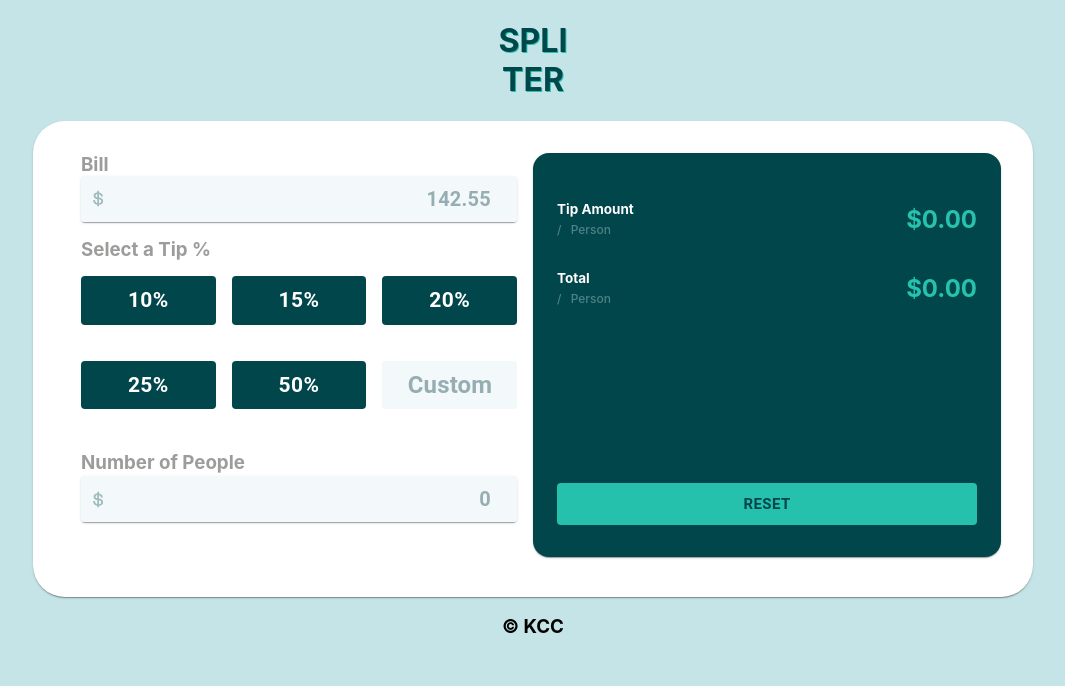
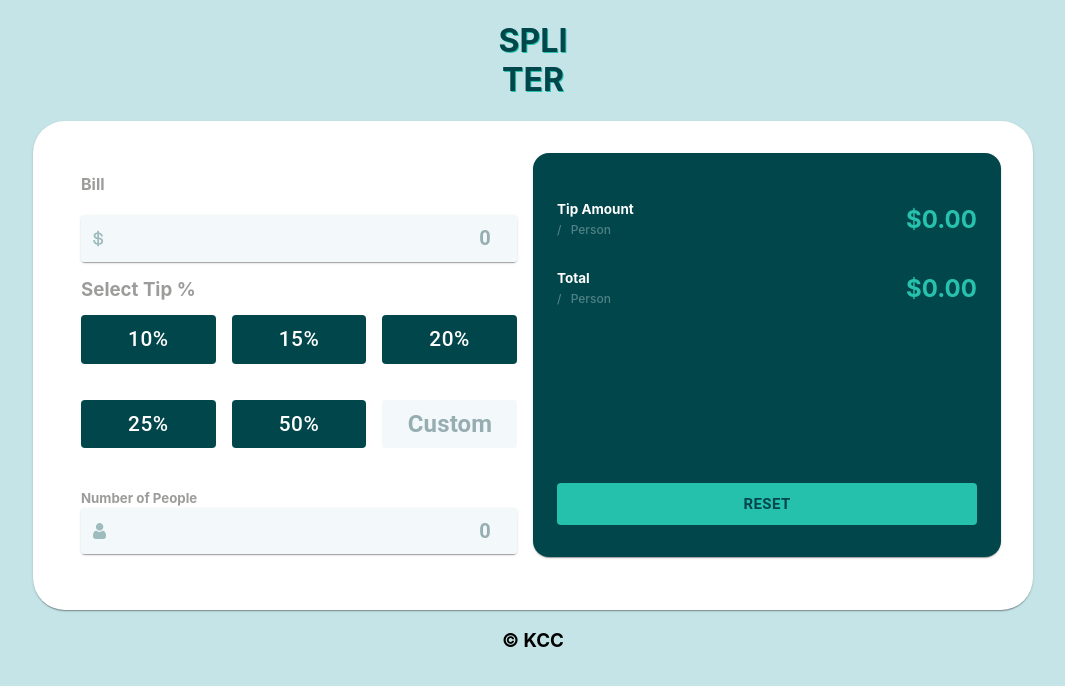
Before and after one commit to KenanOzbelli/Spliter, a React (Create React App) app: page / in a window 1280 px wide. Shown: the top 686 px of the page, without its empty margins (107-1172 px from the left). Built offline with nearby package versions, Linux system fonts and the light colour scheme.

Commit message:
added Functionality and Css Styling

```diff
--- a/public/index.html
+++ b/public/index.html
@@ -24,7 +24,7 @@
       work correctly both with client-side routing and a non-root public URL.
       Learn how to configure a non-root public URL by running `npm run build`.
     -->
-    <title>Tip Calculator</title>
+    <title>Spliter</title>
   </head>
   <body>
     <noscript>You need to enable JavaScript to run this app.</noscript>
--- a/src/Components/Icon/index.js
+++ b/src/Components/Icon/IconDollar.jsx
@@ -1,5 +1,6 @@
-const Icon = () => (
+const IconDollar = () => (
     <svg xmlns="http://www.w3.org/2000/svg" width="11" height="17"><path fill="#9EBBBD" d="M6.016 16.328v-1.464c1.232-.08 2.22-.444 2.964-1.092.744-.648 1.116-1.508 1.116-2.58v-.144c0-.992-.348-1.772-1.044-2.34-.696-.568-1.708-.932-3.036-1.092V4.184c.56.144 1.012.4 1.356.768.344.368.516.816.516 1.344v.288h1.824v-.432c0-.448-.088-.876-.264-1.284a3.783 3.783 0 00-.744-1.116A4.251 4.251 0 007.54 2.9a5.324 5.324 0 00-1.524-.492V.872H4.288V2.36a5.532 5.532 0 00-1.416.324c-.448.168-.84.392-1.176.672-.336.28-.604.616-.804 1.008-.2.392-.3.844-.3 1.356v.144c0 .96.316 1.708.948 2.244.632.536 1.548.884 2.748 1.044v3.912c-.704-.16-1.248-.472-1.632-.936-.384-.464-.576-1.08-.576-1.848v-.288H.256v.576c0 .464.08.924.24 1.38.16.456.404.88.732 1.272.328.392.744.728 1.248 1.008s1.108.476 1.812.588v1.512h1.728zM4.288 7.424c-.688-.128-1.164-.332-1.428-.612-.264-.28-.396-.644-.396-1.092 0-.464.176-.832.528-1.104.352-.272.784-.448 1.296-.528v3.336zm1.728 5.712V9.344c.768.128 1.328.328 1.68.6.352.272.528.688.528 1.248 0 .544-.196.984-.588 1.32-.392.336-.932.544-1.62.624z"/></svg>
 )
 
-export default Icon;
+
+export default IconDollar;
--- /dev/null
+++ b/src/Components/Icon/IconPerson.jsx
@@ -0,0 +1,5 @@
+const IconPerson = () => (
+    <svg xmlns="http://www.w3.org/2000/svg" width="13" height="16"><path fill="#9EBBBD" d="M9.573 7.729c.406 0 .784.07 1.126.209.342.14.639.33.881.569.232.227.438.503.614.82a5.1 5.1 0 01.407.949c.097.312.178.654.242 1.016.062.359.105.699.126 1.011.02.307.031.624.031.945 0 .836-.259 1.512-.768 2.01-.504.492-1.17.742-1.98.742H2.748c-.81 0-1.477-.25-1.98-.742C.259 14.76 0 14.084 0 13.248c0-.322.01-.64.032-.945.02-.312.063-.652.126-1.01.063-.363.144-.705.242-1.017.1-.323.238-.643.407-.948.176-.318.382-.594.613-.821.243-.238.54-.43.882-.57.342-.138.72-.208 1.125-.208.16 0 .313.067.61.265.183.123.397.264.636.421.204.134.48.259.822.372.333.11.671.167 1.005.167a3.19 3.19 0 001.006-.167c.341-.113.618-.238.822-.372l.636-.42c.296-.2.45-.266.61-.266zM6.598 0C7.63 0 8.522.38 9.252 1.129s1.1 1.666 1.1 2.724c0 1.06-.37 1.976-1.1 2.725-.73.75-1.623 1.13-2.654 1.13-1.03 0-1.924-.38-2.653-1.13-.73-.749-1.1-1.666-1.1-2.725 0-1.058.37-1.975 1.1-2.724C4.675.379 5.567 0 6.598 0z"/></svg>
+)
+
+export default IconPerson;
--- a/src/Components/TipCalc/index.jsx
+++ b/src/Components/TipCalc/index.jsx
@@ -1,8 +1,10 @@
-import React from 'react';
+import React, { useState, useEffect } from 'react';
 import Card from '@material-ui/core/Card';
-import Icon from '../Icon';
+import IconDollar from '../Icon/IconDollar';
+import IconPerson from '../Icon/IconPerson';
 import { makeStyles } from '@material-ui/styles';
 import { CardContent, Grid, Paper, Button, InputBase } from '@material-ui/core';
+
 
 const useStyles = makeStyles({
     card: {
@@ -57,37 +59,34 @@ const useStyles = makeStyles({
         fontSize: "20px",
         fontWeight: "bold",
         '&:focus': {
-            borderColor: "1px solid #9fe8df",
             boxShadow: "#9fe8df 0 0 0 0.2rem",
             borderRadius: ".2rem"
         },
         '&:active': {
-            borderColor: "1px solid #9fe8df",
             boxShadow: "#9fe8df 0 0 0 0.2rem",
             borderRadius: ".2rem"
-        },
+        }
     },
-    Input: {
+    customInput: {
         fontWeight: "bold !important",
         padding: ".61rem !important",
         fontSize: "1.5rem",
         color: "#17494f",
-        width:"100% !important",
+        width: "100% !important",
         '&:focus': {
-            borderColor: "1px solid #9fe8df",
             boxShadow: "#9fe8df 0 0 0 0.2rem",
             borderRadius: ".2rem"
         },
         '&:active': {
-            borderColor: "1px solid #9fe8df",
             boxShadow: "#9fe8df 0 0 0 0.2rem",
             borderRadius: ".2rem"
-        },
+        }
     },
     tipButtons: {
         background: "#00464b",
         color: "#ffff",
         width: "100%",
+        fontSize:"1.3em",
         '&:hover': {
             color: "#00464b",
             background: "#26c1ad",
@@ -95,96 +94,191 @@ const useStyles = makeStyles({
     },
     buttonContainer: {
         margin: "10px 0"
+    },
+    error:{
+        width: "100%",
+        color: "#17494f",
+        fontSize: "20px",
+        fontWeight: "bold",
+        boxShadow: "#ffb7a6 0 0 0 0.2rem",
+        borderRadius: ".2rem"
     }
 })
 
 const TipCalc = (props) => {
     const classes = useStyles();
+    const [BillAmount, SetBillAmount] = useState("");
+    const [BillError, SetBillError] = useState(false);
+    const [CustomTip, SetCustomTip] = useState("");
+    const [Tip, SetTip] = useState("");
+    const [numberPeople, SetNumberPeople] = useState("");
+    const [numberPeopleError, SetNumberPeopleError] = useState(false);
+    const [tipAmount, SetTipAmount] = useState("0.00");
+    const [totalAmount, SetTotalAmount] = useState("0.00");
+
+    const handleChange = (event) => {
+        const { name, value } = event.target;
+
+        const checkValue = (value) => {
+            if (value > 0 && value !== "[^0-9]") {
+                return true
+            } else {
+                return false
+            }
+        }
+
+        switch (name) {
+            case "BillAmount":
+                if (checkValue(value)) {
+                    SetBillAmount(value)
+                    SetBillError(false)
+                } else {
+                    SetBillAmount("")
+                    SetBillError(true)
+                    SetTotalAmount("0.00")
+                    SetTipAmount("0.00")
+                }
+                break;
+            case "customTip":
+                document.querySelectorAll(".TipButtonBackground").forEach(button => {button.style =""})
+                if (checkValue(value)) {
+                    SetCustomTip(value)
+                    SetTip("");
+                } else {
+                    SetCustomTip("")
+                    SetTotalAmount("0.00")
+                }
+                break;
+            case "numberPeople":
+                if (checkValue(value)) {
+                    SetNumberPeople(value)
+                    SetNumberPeopleError(false)
+                } else {
+                    SetNumberPeople("")
+                    SetNumberPeopleError(true)
+                    SetTotalAmount("0.00")
+                    SetTipAmount("0.00")
+                }
+                break;
+            default:
+                break;
+        }
+    }
+
+    useEffect(() => {
+        if (numberPeople >= 1 &&  BillAmount >= 1 &&( Tip >= 1 || CustomTip >= 1)) {
+            const timeoutId = setTimeout(() => { calcAmount() }, 500);
+            return () => clearTimeout(timeoutId);
+        }
+    });
+
+    const setTipAmount = (amount) => {
+        document.querySelectorAll(".TipButtonBackground").forEach(button => {button.style =""})
+        document.querySelector(`#TipButton${amount}`).style="color:#00464b; background:#26c1ad;";
+        SetTip(amount)
+        SetCustomTip("")
+    }
+
+    const calcAmount = () => {
+        if(CustomTip){
+            SetTotalAmount(JSON.parse(numberPeople) + JSON.parse(BillAmount) + JSON.parse(CustomTip))
+        }
+        if(Tip >= 1){
+            SetTotalAmount(JSON.parse(numberPeople) + JSON.parse(BillAmount) + JSON.parse(Tip))
+        }
+    }
+
     return (
-        <Card className={(props.smView ? classes.smCard : classes.card)}>
+        <Card className={props.smView ? classes.smCard : classes.card}>
             <CardContent>
                 <Grid container className={classes.container}>
                     <Grid item xs={12} sm={12} md={6} className={classes.inputSection} style={props.smView ? { padding: "0" } : null}>
+                    <Grid style={{ position: "relative" }}>
+                        <h4 style={{ color: "#9c9c9b", margin: "2rem 0 2px 0 5" }}>Bill</h4>
+                        <h4 style={{ color: "#ffb7a6", margin: "0", position: "absolute", top: "0", right: "0", display:`${BillError? "Block": "None"}` }}>Can't Be Zero</h4>
+                    </Grid>
                         <Grid>
-                            <h3 style={{ color: "#9c9c9b", margin: "0" }}>Bill</h3>
-                        </Grid>
-                        <Grid>
-                            <Paper style={{ marginBottom: "1rem", position: "relative" }}>
+                            <Paper style={{marginBottom: "1rem", position: "relative"}}>
                                 <InputBase
-                                    className={classes.textField}
-                                    id="BillAmount"
                                     type="number"
+                                    name="BillAmount"
+                                    value={BillAmount}
+                                    onChange={handleChange}
                                     variant="filled"
-                                    placeholder="142.55"
-                                    inputProps={{ min: 0, className: classes.textField }}
+                                    placeholder="0"
                                     pattern="[0-9]*"
+                                    inputProps={{ min: 0, className: `${BillError? classes.error : classes.textField}` }}
                                 />
                                 <span style={{ position: "absolute", top: "0", left: "12px", bottom: "0", display: "flex", alignItems: "center" }}>
-                                    <Icon />
+                                    <IconDollar />
                                 </span>
                             </Paper>
                         </Grid>
                         <Grid>
-                            <h3 style={{ color: "#9c9c9b", margin: "1rem 0 .3rem 0" }}>Select a Tip %</h3>
+                            <h3 style={{ color: "#9c9c9b", margin: "1rem 0 .3rem 0" }}>Select Tip %</h3>
                             <Grid container spacing={2}>
                                 <Grid item xs={6} md={4} style={{ margin: "0 auto" }}>
                                     <div className={classes.buttonContainer}>
-                                        <Button size="medium" className={classes.tipButtons} value={.10}>
-                                            <h2 style={{ margin: "0 auto" }}>10%</h2>
+                                        <Button id="TipButton10" size="medium" className={`${classes.tipButtons} TipButtonBackground`} onClick={() => setTipAmount(10)}>
+                                           10%
                                         </Button>
                                     </div>
                                 </Grid>
                                 <Grid item xs={6} md={4} style={{ margin: "0 auto" }}>
                                     <div className={classes.buttonContainer}>
-                                        <Button size="medium" className={classes.tipButtons} value={.15}>
-                                            <h2 style={{ margin: "0 auto" }}>15%</h2>
+                                        <Button id="TipButton15" size="medium" className={`${classes.tipButtons} TipButtonBackground`} onClick={() => {setTipAmount(15)}}>
+                                            15%
                                         </Button>
                                     </div>
                                 </Grid>
                                 <Grid item xs={6} md={4} style={{ margin: "0 auto" }}>
                                     <div className={classes.buttonContainer}>
-                                        <Button size="medium" className={classes.tipButtons} value={.2}>
-                                            <h2 style={{ margin: "0 auto" }}>20%</h2>
+                                        <Button id="TipButton20" size="medium" className={`${classes.tipButtons} TipButtonBackground`} onClick={() => {setTipAmount(20)}}>
+                                            20%
                                         </Button>
                                     </div>
                                 </Grid>
                                 <Grid item xs={6} md={4} style={{ margin: "0 auto" }}>
                                     <div className={classes.buttonContainer}>
-                                        <Button size="medium" className={classes.tipButtons} value={.25}>
-                                            <h2 style={{ margin: "0 auto" }}>25%</h2>
+                                        <Button id="TipButton25" size="medium" className={`${classes.tipButtons} TipButtonBackground`} onClick={() => {setTipAmount(25)}}>
+                                            25%
                                         </Button>
                                     </div>
                                 </Grid>
                                 <Grid item xs={6} md={4} style={{ margin: "0 auto" }}>
                                     <div className={classes.buttonContainer}>
-                                        <Button size="medium" className={classes.tipButtons} value={.5}>
-                                            <h2 style={{ margin: "0 auto" }}>50%</h2>
+                                        <Button id="TipButton50" size="medium" className={`${classes.tipButtons} TipButtonBackground`} onClick={() => {setTipAmount(50)}}>
+                                            50%
                                         </Button>
                                     </div>
                                 </Grid>
                                 <Grid item xs={6} md={4} style={{ margin: "0 auto" }}>
-                                    <div className={classes.buttonContainer} style={{width:"100%"}}>
-                                        <InputBase type="number" inputProps={{ className: classes.Input }}
-                                            placeholder="Custom"  pattern="[0-9]*"
+                                    <div className={classes.buttonContainer} style={{ width: "100%" }}>
+                                        <InputBase id="customTip" type="number" inputProps={{ className: classes.customInput }}
+                                            placeholder="Custom" pattern="[0-9]*" name="customTip" onChange={handleChange} value={CustomTip}
                                         />
                                     </div>
                                 </Grid>
                             </Grid>
                         </Grid>
-                        <Grid>
-                            <h3 style={{ color: "#9c9c9b", margin: "2rem 0 2px 0" }}>Number of People</h3>
+                        <Grid style={{ position: "relative" }}>
+                            <h5 style={{ color: "#9c9c9b", margin: "2rem 0 2px 0" }}>Number of People</h5>
+                            <h5 style={{ color: "#ffb7a6", margin: "0", position: "absolute", top: "0", right: "0", display:`${numberPeopleError? "Block": "None"}` }}>Can't Be Zero</h5>
                             <Paper style={{ marginBottom: "1rem", position: "relative" }}>
                                 <InputBase
                                     className={classes.textField}
                                     id="numberPeople"
                                     type="number"
+                                    name="numberPeople"
                                     variant="filled"
                                     placeholder="0"
-                                    inputProps={{ min: 0, className: classes.textField }}
+                                    inputProps={{ min: 0, className: `${numberPeopleError? classes.error : classes.textField }`}}
                                     pattern="[0-9]*"
+                                    onChange={handleChange}
+                                    value={numberPeople}
                                 />
                                 <span style={{ position: "absolute", top: "0", left: "12px", bottom: "0", display: "flex", alignItems: "center" }}>
-                                    <Icon />
+                                    <IconPerson />
                                 </span>
                             </Paper>
                         </Grid>
@@ -199,7 +293,7 @@ const TipCalc = (props) => {
                                     </div>
                                 </Grid>
                                 <Grid item xs={6} className={classes.OutputRightSection}>
-                                    <h2 id="TipAmount">$0.00</h2>
+                                    <h2 id="TipAmount">${tipAmount}</h2>
                                 </Grid>
                             </Grid>
                             <Grid container>
@@ -210,7 +304,7 @@ const TipCalc = (props) => {
                                     </div>
                                 </Grid>
                                 <Grid item xs={6} className={classes.OutputRightSection}>
-                                    <h2 id="TotalAmount">$0.00</h2>
+                                    <h2 id="TotalAmount">${totalAmount}</h2>
                                 </Grid>
                             </Grid>
                             <Button size="large" style={props.smView ? { marginTop: "2rem" } : { marginTop: "10rem" }} className={classes.button}>Reset</Button>
--- a/src/index.css
+++ b/src/index.css
@@ -22,3 +22,6 @@ code {
   background:#f3f8fb !important;
   border-radius: .2rem;
 }
+.SelectedTip{
+  background:#9fe8df;
+}
```
Also changed, not shown: 1 other file (tests, documents, lock files or other folders).
